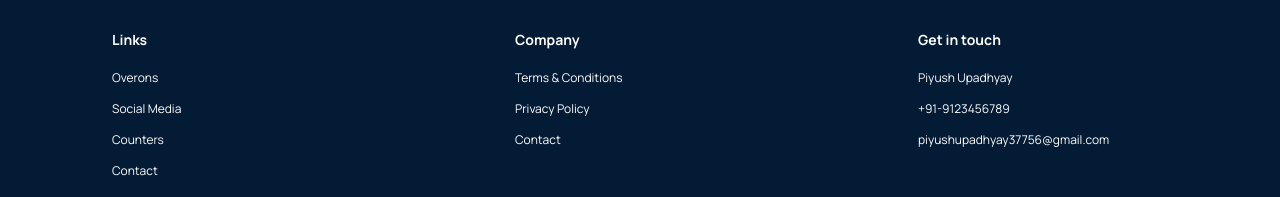
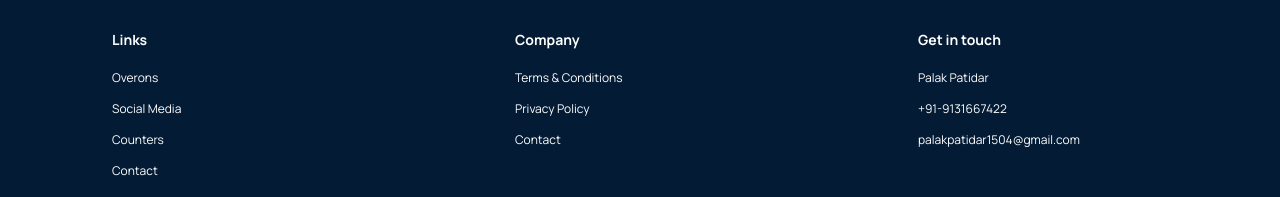
Before and after one commit to Palak1504/Gpt3, a React (Create React App) app: page / in a window 1280 px wide. Shown: the part 4674-4871 px from the top of the page. Built offline with nearby package versions, Linux system fonts and the light colour scheme.

Commit message:
second commit

```diff
--- a/src/containers/footer/Footer.jsx
+++ b/src/containers/footer/Footer.jsx
@@ -28,9 +28,9 @@ const Footer = () => (
       </div>
       <div className="gpt3__footer-links_div">
         <h4>Get in touch</h4>
-        <p>Piyush Upadhyay</p>
-        <p>+91-9123456789</p>
-        <p>piyushupadhyay37756@gmail.com</p>
+        <p>Palak Patidar</p>
+        <p>+91-9131667422</p>
+        <p>palakpatidar1504@gmail.com</p>
       </div>
     </div>
 
```
